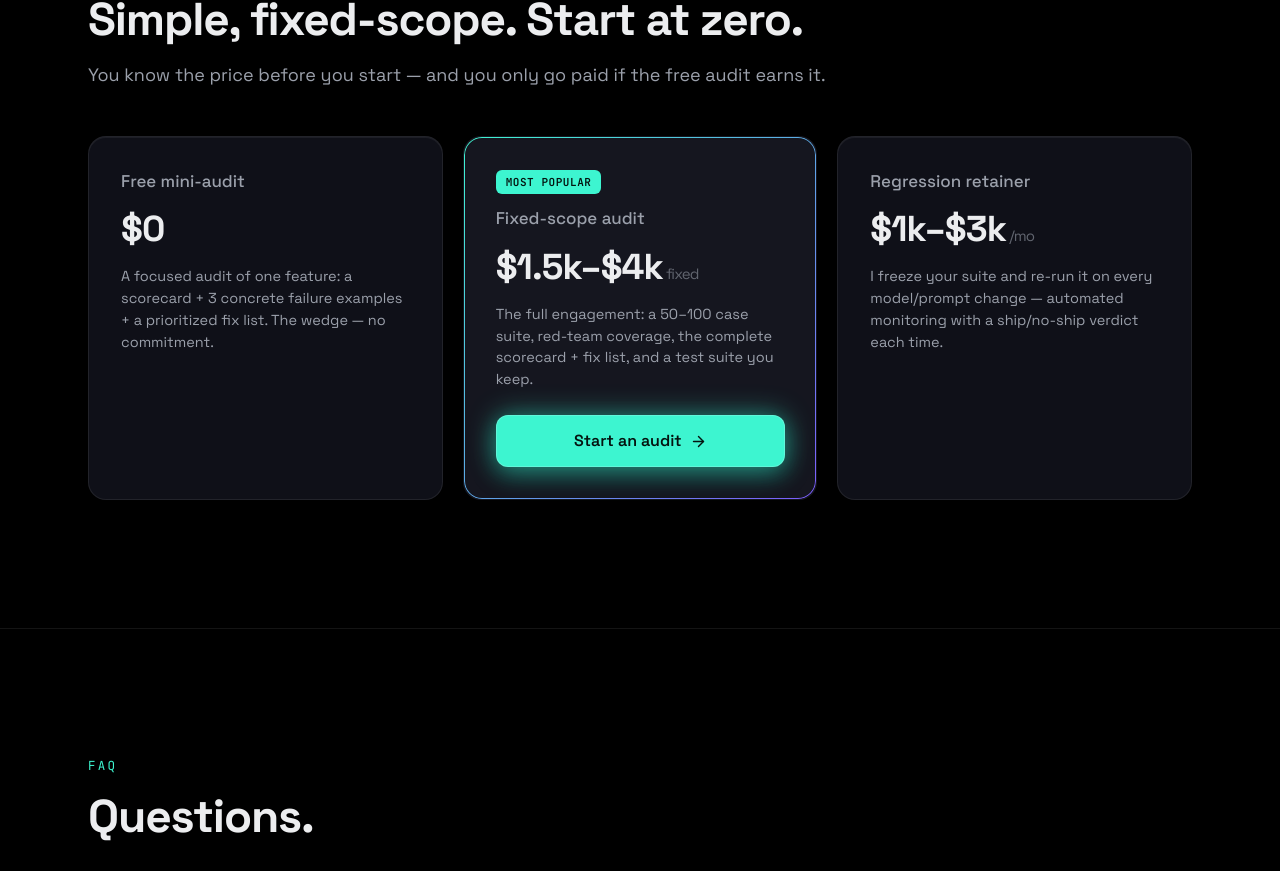
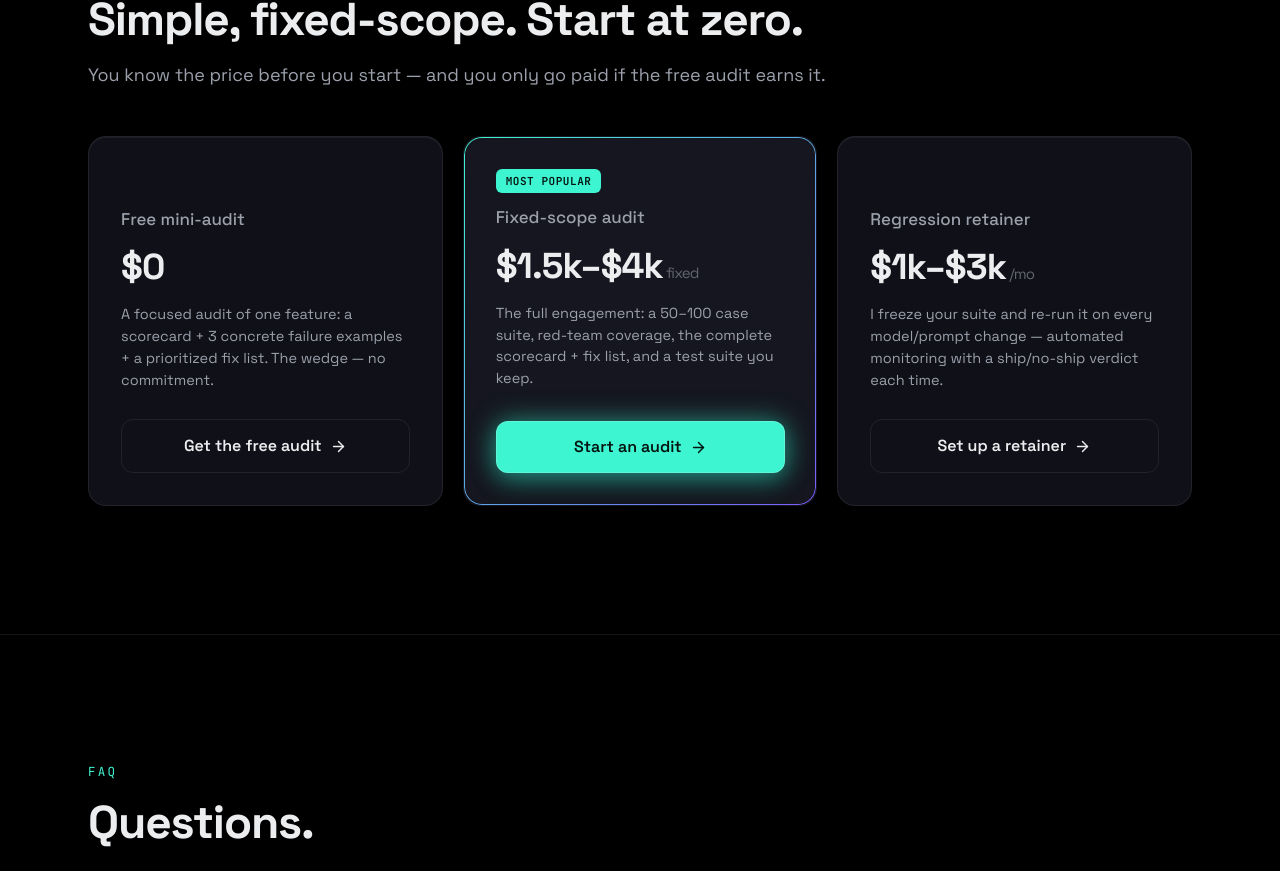
Before and after one commit to Abhishekpundir23/assay, a React (Vite) app in the folder app/: page / in a window 1280 px wide. Shown: the part 3950-4821 px from the top of the page. Built offline with nearby package versions, Linux system fonts and the light colour scheme.

Commit message:
Pricing: add a CTA button to all three plans
- Free mini-audit -> 'Get the free audit' (ghost)
- Fixed-scope audit -> 'Start an audit' (primary, kept)
- Regression retainer -> 'Set up a retainer' (ghost)
- flex-col cards + mt-auto so buttons bottom-align; each links to its own mailto subject

```diff
--- a/app/src/App.jsx
+++ b/app/src/App.jsx
@@ -227,9 +227,9 @@ function Deliverable() {
 }
 
 const PLANS = [
-  { name: 'Free mini-audit', price: '$0', sub: '', body: 'A focused audit of one feature: a scorecard + 3 concrete failure examples + a prioritized fix list. The wedge — no commitment.', feat: false },
-  { name: 'Fixed-scope audit', price: '$1.5k–$4k', sub: 'fixed', body: 'The full engagement: a 50–100 case suite, red-team coverage, the complete scorecard + fix list, and a test suite you keep.', feat: true },
-  { name: 'Regression retainer', price: '$1k–$3k', sub: '/mo', body: 'I freeze your suite and re-run it on every model/prompt change — automated monitoring with a ship/no-ship verdict each time.', feat: false },
+  { name: 'Free mini-audit', price: '$0', sub: '', body: 'A focused audit of one feature: a scorecard + 3 concrete failure examples + a prioritized fix list. The wedge — no commitment.', feat: false, cta: 'Get the free audit', href: 'mailto:abhishekatm1@gmail.com?subject=Free%20reliability%20mini-audit%20request' },
+  { name: 'Fixed-scope audit', price: '$1.5k–$4k', sub: 'fixed', body: 'The full engagement: a 50–100 case suite, red-team coverage, the complete scorecard + fix list, and a test suite you keep.', feat: true, cta: 'Start an audit', href: 'mailto:abhishekatm1@gmail.com?subject=AI%20reliability%20audit%20enquiry' },
+  { name: 'Regression retainer', price: '$1k–$3k', sub: '/mo', body: 'I freeze your suite and re-run it on every model/prompt change — automated monitoring with a ship/no-ship verdict each time.', feat: false, cta: 'Set up a retainer', href: 'mailto:abhishekatm1@gmail.com?subject=Regression%20monitoring%20retainer%20enquiry' },
 ]
 
 function Pricing() {
@@ -242,12 +242,14 @@ function Pricing() {
         <motion.div variants={stagger} initial="hidden" whileInView="show" viewport={{ once: true, margin: '-80px' }} className="grid md:grid-cols-3 gap-5 mt-12">
           {PLANS.map((p) => (
             <motion.div key={p.name} variants={riseItem}
-              className={`rounded-[18px] p-8 border shadow-[inset_0_1px_0_rgba(255,255,255,0.06)] ${p.feat ? 'grad-border bg-raised border-transparent' : 'bg-card border-line'}`}>
-              {p.feat && <span className="inline-block mono text-[11px] uppercase tracking-wider font-semibold px-2.5 py-1 rounded-md bg-accent text-[#04130f] mb-3">Most popular</span>}
+              className={`flex flex-col rounded-[18px] p-8 border shadow-[inset_0_1px_0_rgba(255,255,255,0.06)] ${p.feat ? 'grad-border bg-raised border-transparent' : 'bg-card border-line'}`}>
+              {p.feat
+                ? <span className="self-start mono text-[11px] uppercase tracking-wider font-semibold px-2.5 py-1 rounded-md bg-accent text-[#04130f] mb-3">Most popular</span>
+                : <span className="h-[26px] mb-3" aria-hidden="true" />}
               <div className="text-[17px] text-mid font-medium">{p.name}</div>
               <div className="text-[36px] font-bold tracking-tight mt-2">{p.price}<span className="text-[15px] text-low font-normal"> {p.sub}</span></div>
-              <p className="text-mid text-[14.5px] mt-2.5">{p.body}</p>
-              {p.feat && <MagneticButton href="mailto:abhishekatm1@gmail.com?subject=AI%20reliability%20audit%20enquiry" className="mt-6 w-full justify-center">Start an audit <ArrowRight size={17} /></MagneticButton>}
+              <p className="text-mid text-[14.5px] mt-2.5 mb-7">{p.body}</p>
+              <MagneticButton href={p.href} primary={p.feat} className="mt-auto w-full justify-center">{p.cta} <ArrowRight size={17} /></MagneticButton>
             </motion.div>
           ))}
         </motion.div>
```
Also changed, not shown: 4 other files (tests, documents, lock files or other folders).
